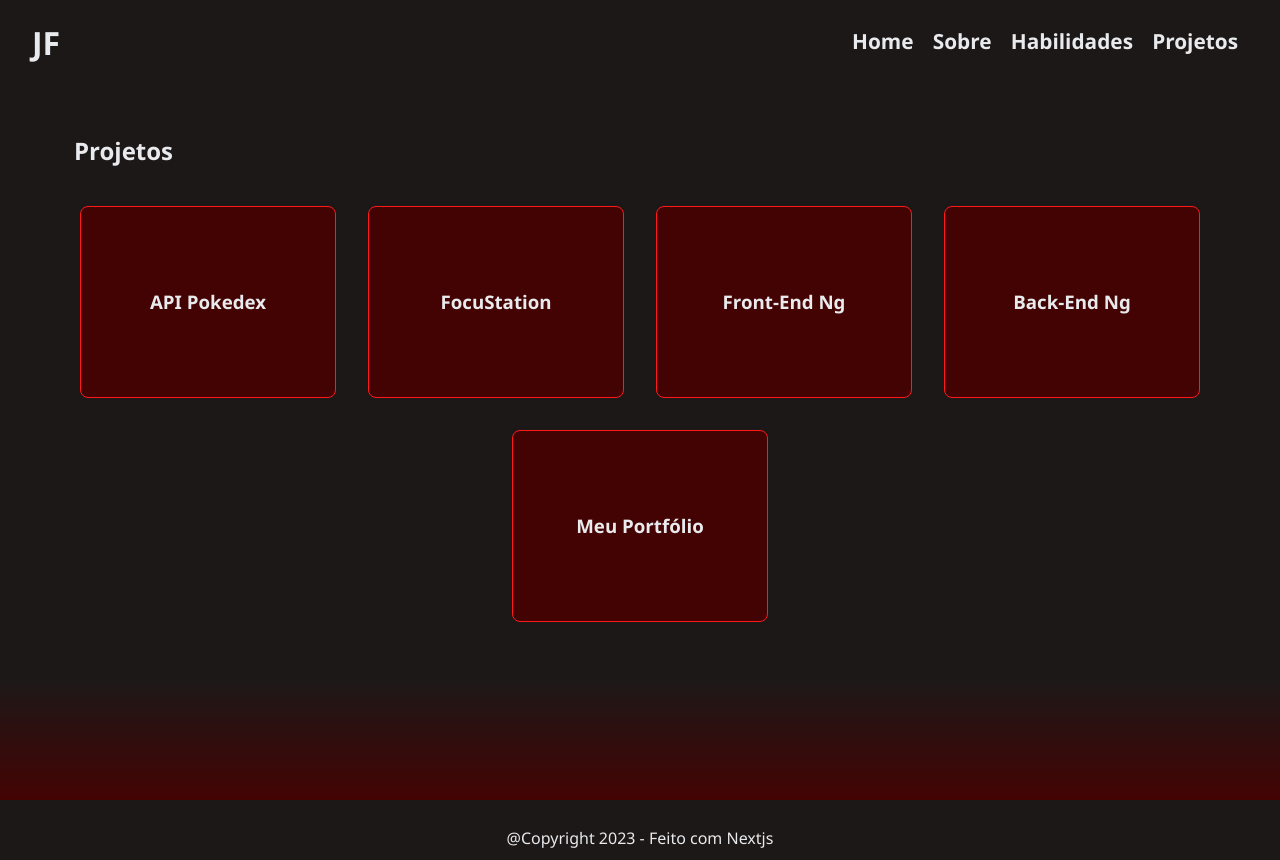
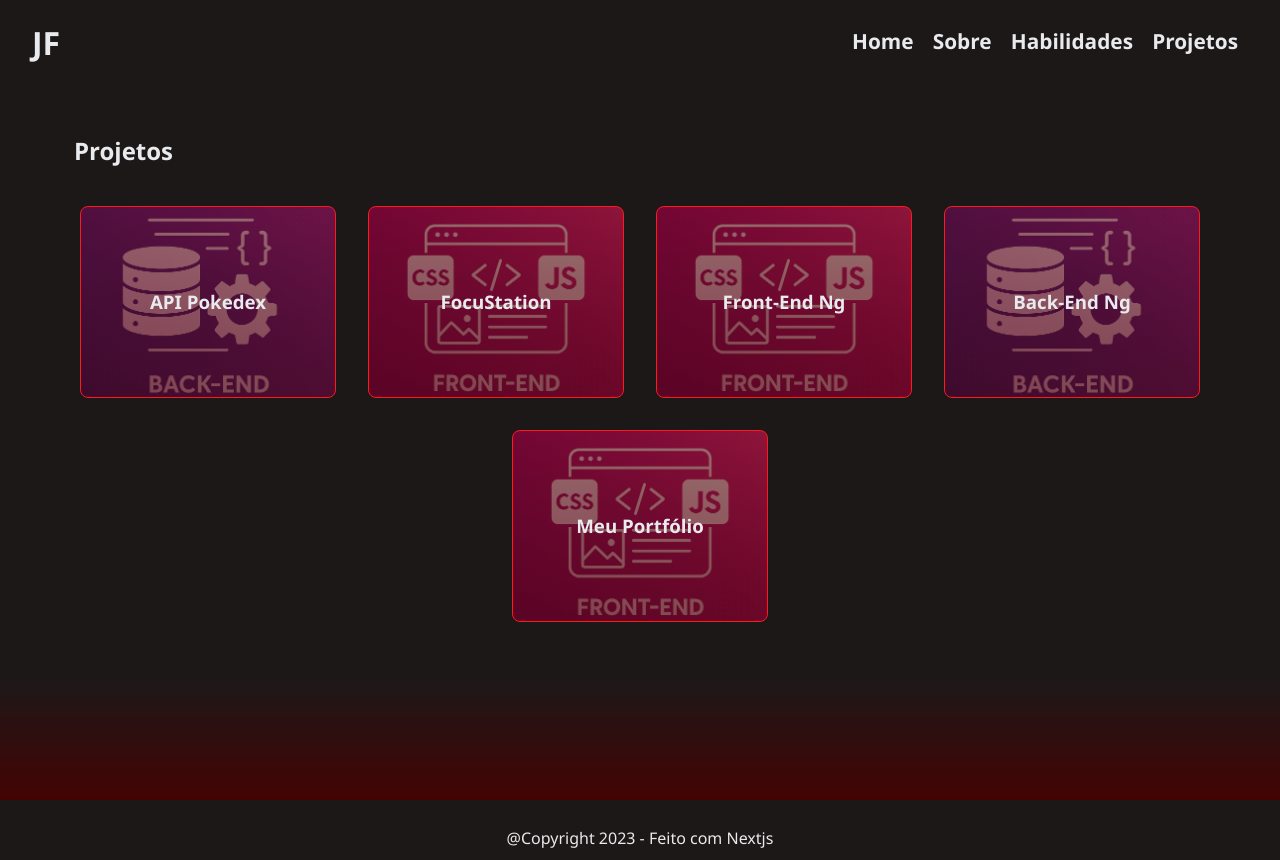
Before and after one commit to jfdsn/Meu-portfolio, a Next.js app: page /projects in a window 1280 px wide. Built offline with nearby package versions, Linux system fonts and the light colour scheme.

Commit message:
feat: New Card style in Projects page

```diff
--- a/src/components/allProjectsPage.jsx
+++ b/src/components/allProjectsPage.jsx
@@ -5,13 +5,26 @@ import Link from "next/link";
     o dados filtrados.
 */
 export const AllProjectsPage = ({ projects }) => {
+
+    const getBackgroundImage = (type) => {
+        if (type === 'frontend') {
+            return '/background-front.png';
+        } else if (type === 'backend') {
+            return '/background-back.png';
+        }
+    };
+
     return (
         <>
             <h2 className="title">Projetos</h2>
             <div className="cards-container">
                 {projects.map(p => {
                     return (
-                        <div className="card" key={p.id}>
+                        <div className="card" key={p.id} style={{
+                            backgroundImage: `linear-gradient(rgba(68, 3, 3, 0.55), rgba(68, 3, 3, 0.65)), url(${getBackgroundImage(p.type)})`,
+                            backgroundSize: 'cover',
+                            backgroundPosition: 'center'
+                        }}>
                                 <h3>{p.name}</h3>
                             <Link href={`/projects/${p.id}`}>
                                 <div className="card-layer">
--- a/src/data/data.json
+++ b/src/data/data.json
@@ -15,6 +15,7 @@
     "projects" : [
         {
             "id": "1",
+            "type": "backend",
             "name": "API Pokedex",
             "short_description": "API Rest feito em Nodejs/express.",
             "full_description": "Projeto desenvolvido com o intuito de pôr em prática e expor os conhecimentos adquiridos durante formação. Trata-se de uma API Restful utilizando Node.js, express e PostgreSQL.",
@@ -27,6 +28,7 @@
         },
         {
             "id": "2",
+            "type": "frontend",
             "name": "FocuStation",
             "short_description": "Aplicação Front-end feito em VueJs.",
             "full_description": "O FocuStation é um aplicativo simples desenvolvido com Vue.js, Composition API e CSS3. Seu objetivo é ajudar os usuários a se concentrarem em seus estudos/trabalhos, criando uma estação de trabalho.",
@@ -40,6 +42,7 @@
         },
         {
             "id": "3",
+            "type": "frontend",
             "name": "Front-end Ng",
             "short_description": "Aplicação Front-end feito em Reactjs.",
             "full_description": "Front-end do projeto proposto pelo tech challenge da empresa NG.Cash. É uma single page aplication desenvolvida em Reactjs e que faz comunicação com o Back-end também desenvolvido no mesmo desafio.",
@@ -52,6 +55,7 @@
         },
         {
             "id": "4",
+            "type": "backend",
             "name": "Back-end Ng",
             "short_description": "API feito em Nodejs, express e typeorm.",
             "full_description": "Back-end do projeto proposto pelo tech challenge da empresa NG.Cash. É uma api desenvolvida em nodejs/express e que faz comunicação com o BD(postgresql). Realiza cadastro de novos usuários adicionando 100,00 de crédito na nova conta e faz a autenticação de login usando token JWT. Quando devidamente logado, permite transações com outros usuários e a pesquisa das transações enviadas e recebidas.",
@@ -64,6 +68,7 @@
         },
         {
             "id": "5",
+            "type": "frontend",
             "name": "Meu Portfólio",
             "short_description": "App web feito em Nextjs.",
             "full_description": "É uma aplicação front-end feita em Nextjs e tem a função de apresentar de forma simples e direta um pouco sobre a pessoa, os contatos e projetos realizados.",
--- a/src/styles/style.sass
+++ b/src/styles/style.sass
@@ -229,7 +229,7 @@ header
             left: 0
             width: 100%
             height: 100%
-            background: linear-gradient($dark-red, $light-red)
+            background: linear-gradient($bg-color, $dark-red)
             transform: translateY(100%)
             transition: transform 0.4s ease
 
```
Also changed, not shown: public/background-back.png (added), public/background-front.png (added).
